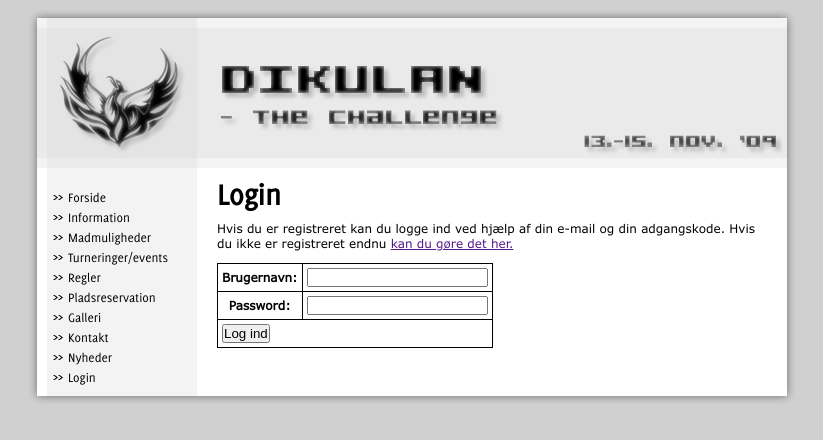
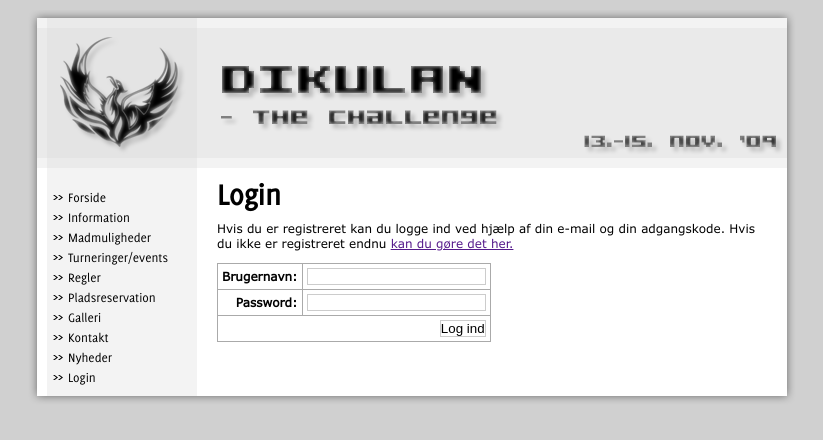
Before and after one commit to ShaggO/dikulan, a Python web app: template dikulan/templates/pages/loginprompt.mako in a window 1280 px wide. Shown: the top 440 px of the page, without its empty margins (228-1051 px from the left). Run offline with Mako, Linux system fonts and the light colour scheme; the template is opened without the code that fills it, so the values that code supplies are empty.

Commit message:
Changed some design

```diff
--- a/dikulan/static/css/underside/screen.css
+++ b/dikulan/static/css/underside/screen.css
@@ -108,7 +108,10 @@ body {
     font-family: "TextFont";
     font-size: 9pt;
 }
-
+#main-content input {
+    border: 1px solid #CCC;
+    background-color: #FFF;
+}
 
 #main-content h1, #main-content h2, #main-content h3 {
     font-family: "HeadingFont";
@@ -165,7 +168,19 @@ body {
 }
 #main-content p, #main-content fieldset, #main-content table {
     margin-bottom:1em;
+    border:0;
+}
+#main-content td, #main-content th {
+    border:1px solid #AAA;
 }
 #main-content a {
     text-decoration: underline;
 }
+
+#main-content .login-form-label {
+    display: block;
+    text-align: right;
+}
+#login-submit {
+    text-align: right;
+}
--- a/dikulan/templates/pages/loginprompt.mako
+++ b/dikulan/templates/pages/loginprompt.mako
@@ -8,12 +8,12 @@
 <form>
 <table>
     <tr>
-        <th>Brugernavn:</th>
-        <td><input type="text" name="username"/></td>
+        <th><label class="login-form-label" for="login-username">Brugernavn:</label></th>
+        <td><input id="login-username" type="text" name="username"/></td>
     </tr>
     <tr>
-        <th>Password:</th>
-        <td><input type="password" name="password"/></td>
+        <th><label class="login-form-label" for="login-password">Password:</label></th>
+        <td><input id="login-password" type="password" name="password"/></td>
     </tr>
     <tr>
         <td colspan="2" id="login-submit"><input type="submit" value="Log ind"/></td>
```
